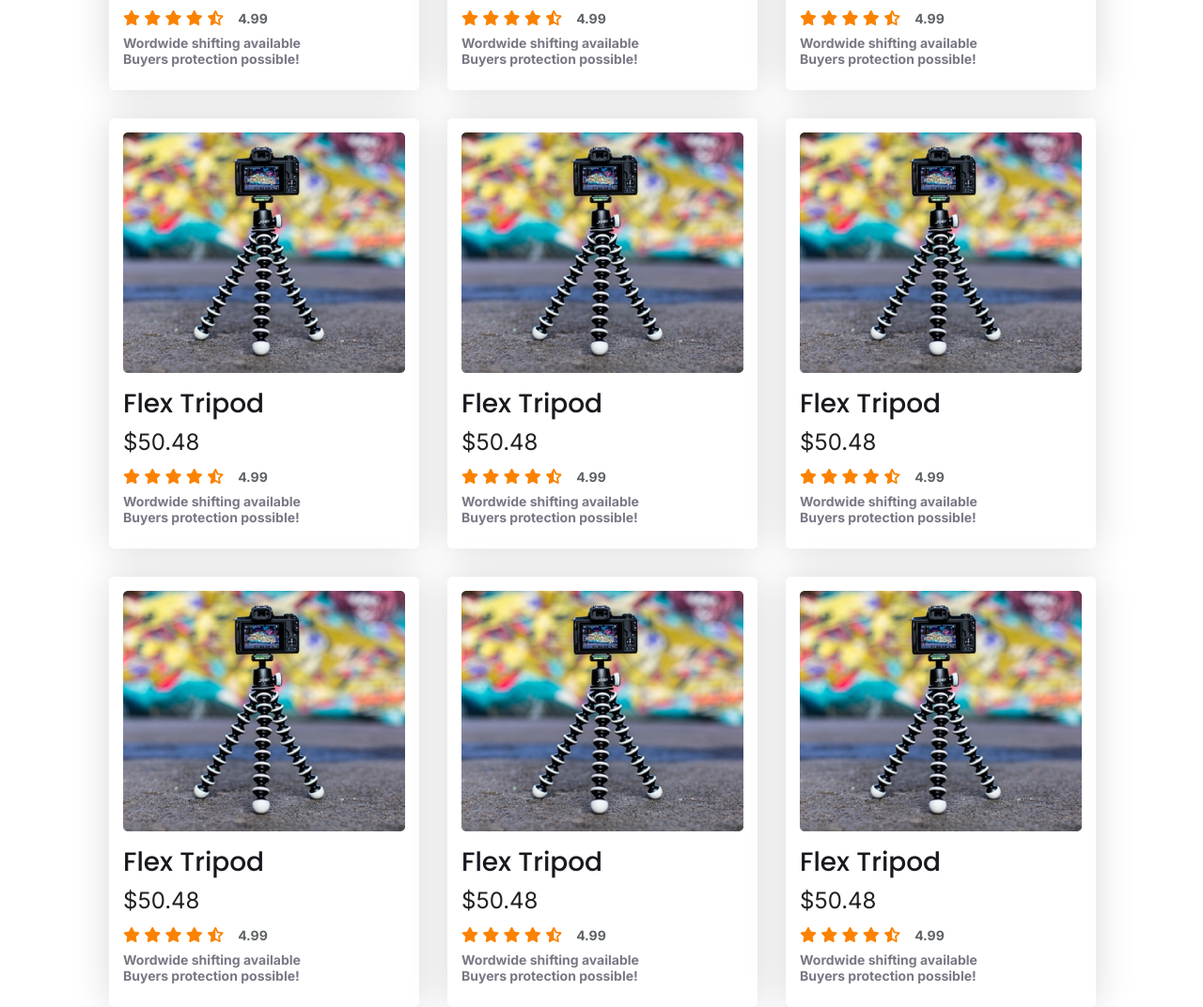
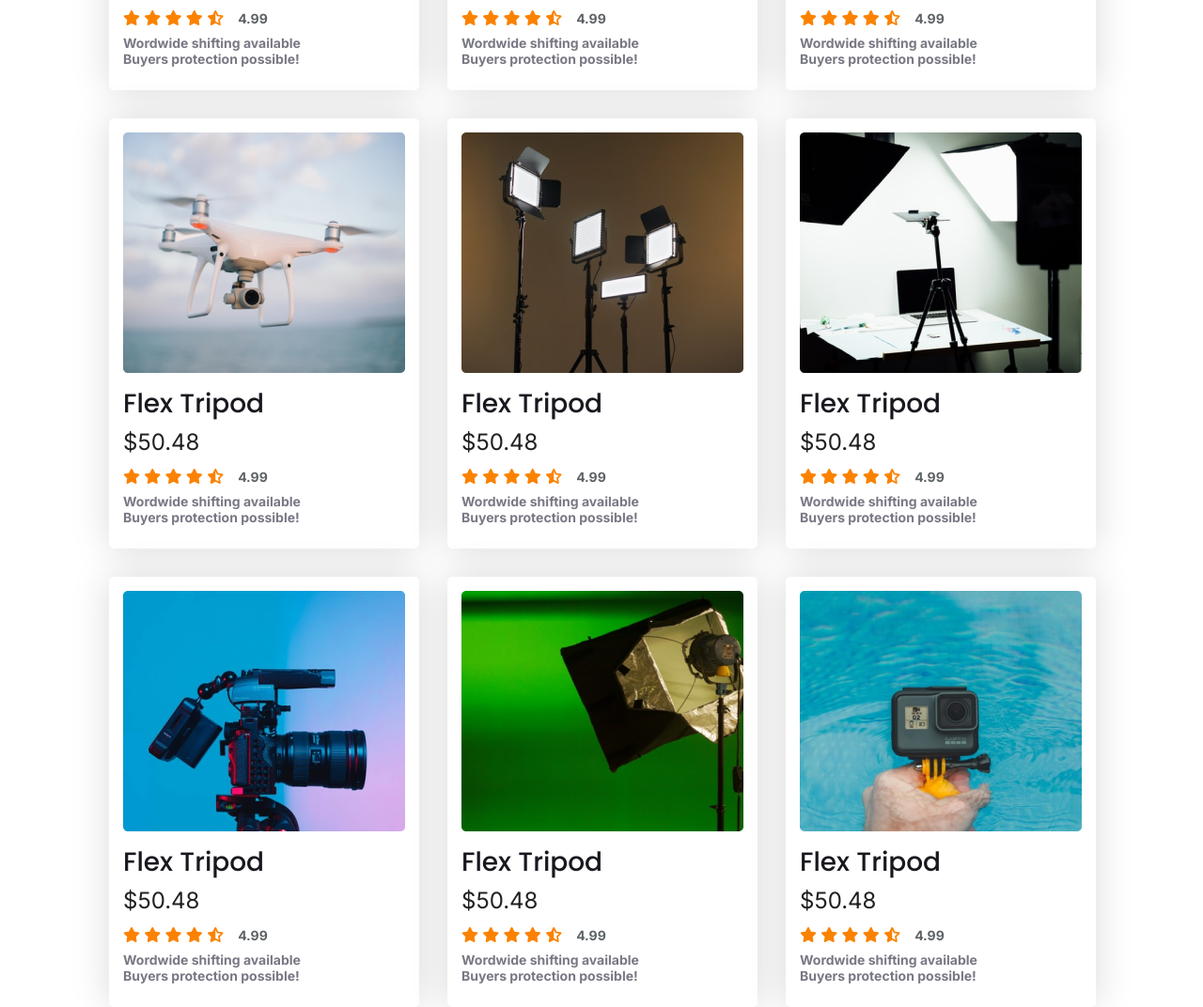
Before and after one commit to Azad1036/Influencer-Gear, a plain HTML site: page index.html in a window 1280 px wide. Shown: the part 1307-2379 px from the top of the page at 94% size. Drawn offline with Linux system fonts and the light colour scheme.

Commit message:
popular collection section added

```diff
--- a/index.html
+++ b/index.html
@@ -80,7 +80,7 @@
                     <p class="pCollection-dis">Wordwide shifting available Buyers protection possible!</p>
                 </div>
                 <div class="my-collection">
-                    <img src="images/tripod.png" alt="">
+                    <img src="images/mic.png" alt="">
                     <h3 class="pCollection-title">Flex Tripod</h3>
                     <p class="pCollection-subtitle">$50.48</p>
                     <div class="product-rating">
@@ -98,7 +98,7 @@
                     <p class="pCollection-dis">Wordwide shifting available Buyers protection possible!</p>
                 </div>
                 <div class="my-collection">
-                    <img src="images/tripod.png" alt="">
+                    <img src="images/airpod.png" alt="">
                     <h3 class="pCollection-title">Flex Tripod</h3>
                     <p class="pCollection-subtitle">$50.48</p>
                     <div class="product-rating">
@@ -116,7 +116,7 @@
                     <p class="pCollection-dis">Wordwide shifting available Buyers protection possible!</p>
                 </div>
                 <div class="my-collection">
-                    <img src="images/tripod.png" alt="">
+                    <img src="images/drone.png" alt="">
                     <h3 class="pCollection-title">Flex Tripod</h3>
                     <p class="pCollection-subtitle">$50.48</p>
                     <div class="product-rating">
@@ -134,7 +134,7 @@
                     <p class="pCollection-dis">Wordwide shifting available Buyers protection possible!</p>
                 </div>
                 <div class="my-collection">
-                    <img src="images/tripod.png" alt="">
+                    <img src="images/lights.png" alt="">
                     <h3 class="pCollection-title">Flex Tripod</h3>
                     <p class="pCollection-subtitle">$50.48</p>
                     <div class="product-rating">
@@ -152,7 +152,7 @@
                     <p class="pCollection-dis">Wordwide shifting available Buyers protection possible!</p>
                 </div>
                 <div class="my-collection">
-                    <img src="images/tripod.png" alt="">
+                    <img src="images/setup.png" alt="">
                     <h3 class="pCollection-title">Flex Tripod</h3>
                     <p class="pCollection-subtitle">$50.48</p>
                     <div class="product-rating">
@@ -170,7 +170,7 @@
                     <p class="pCollection-dis">Wordwide shifting available Buyers protection possible!</p>
                 </div>
                 <div class="my-collection">
-                    <img src="images/tripod.png" alt="">
+                    <img src="images/camera.png" alt="">
                     <h3 class="pCollection-title">Flex Tripod</h3>
                     <p class="pCollection-subtitle">$50.48</p>
                     <div class="product-rating">
@@ -188,7 +188,7 @@
                     <p class="pCollection-dis">Wordwide shifting available Buyers protection possible!</p>
                 </div>
                 <div class="my-collection">
-                    <img src="images/tripod.png" alt="">
+                    <img src="images/single-light.png" alt="">
                     <h3 class="pCollection-title">Flex Tripod</h3>
                     <p class="pCollection-subtitle">$50.48</p>
                     <div class="product-rating">
@@ -206,7 +206,7 @@
                     <p class="pCollection-dis">Wordwide shifting available Buyers protection possible!</p>
                 </div>
                 <div class="my-collection">
-                    <img src="images/tripod.png" alt="">
+                    <img src="images/action.png" alt="">
                     <h3 class="pCollection-title">Flex Tripod</h3>
                     <p class="pCollection-subtitle">$50.48</p>
                     <div class="product-rating">
```
